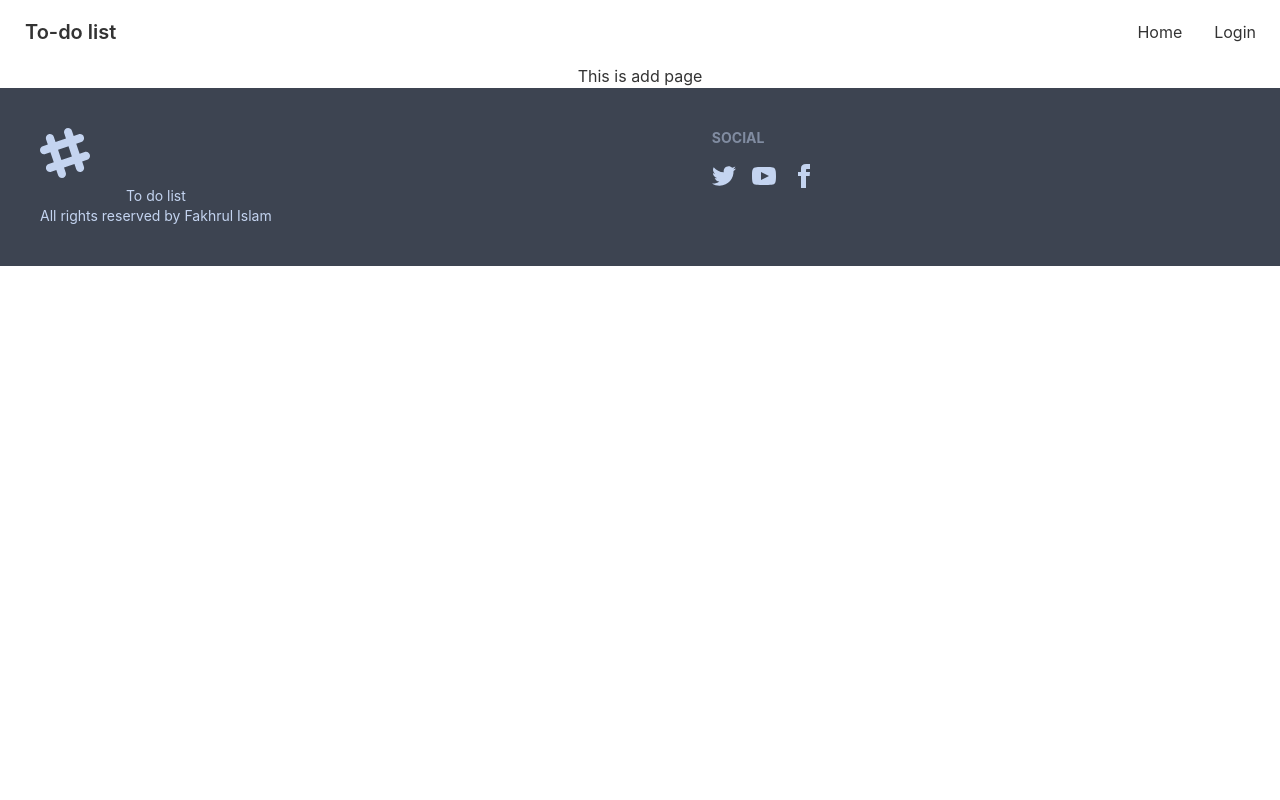
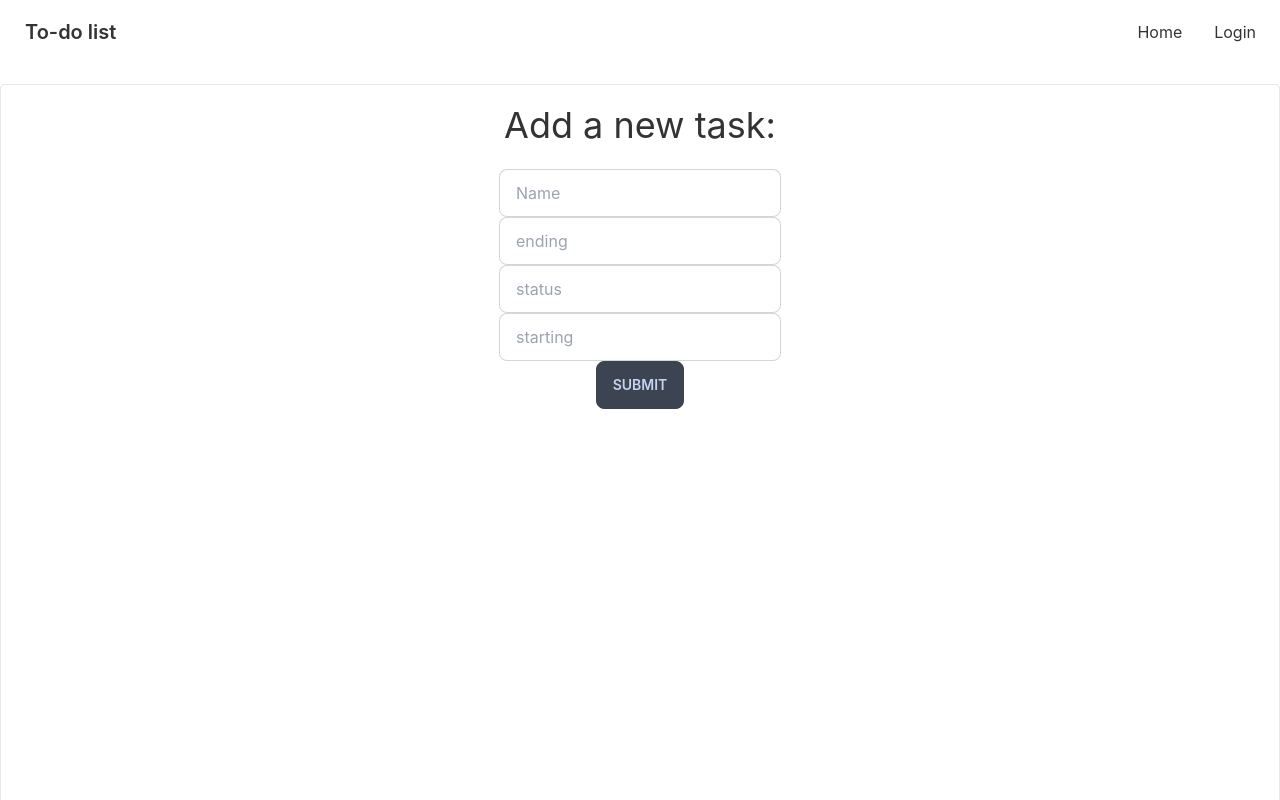
Before and after one commit to foadtkf/to-do-list-client, a React (Create React App) app: page /add in a window 1280 px wide. Shown: the top 800 px of the page. Built offline with nearby package versions, Linux system fonts and the light colour scheme; no server answers.

Commit message:
add operation added

```diff
--- a/package.json
+++ b/package.json
@@ -13,6 +13,7 @@
     "react-bootstrap": "^2.4.0",
     "react-dom": "^18.1.0",
     "react-firebase-hooks": "^5.0.3",
+    "react-hook-form": "^7.31.1",
     "react-router-dom": "^6.3.0",
     "react-scripts": "5.0.1",
     "react-toastify": "^9.0.1",
--- a/src/App.js
+++ b/src/App.js
@@ -1,11 +1,12 @@
 import { Route, Routes } from 'react-router-dom';
 import './App.css';
-import Add from './Components/Add/Add';
+import AddService from './Components/AddService/AddService';
 import Footer from './Components/Footer/Footer';
 import Home from './Components/Home/Home';
 import Login from './Components/Login/Login';
 import Navbar from './Components/Navbar/Navbar';
 import Register from './Components/Register/Register';
+import RequireAuth from './Components/RequireAuth/RequireAuth';
 import Signup from './Components/Signup/Signup';
 import Update from './Components/Update/Update';
 
@@ -18,8 +19,8 @@ function App() {
 <Route path='/home' element={<Home></Home>}></Route>
 <Route path='/login' element={<Login></Login>}></Route>
 <Route path='/register' element={<Register></Register>}></Route>
-<Route path='/update' element={<Update></Update>}></Route>
-<Route path='/add' element={<Add></Add>}></Route>
+<Route path='/update' element={<RequireAuth><Update></Update></RequireAuth>}></Route>
+<Route path='/add' element={<AddService/>}></Route>
       <Route path='/signup' element={<Signup></Signup>}></Route>
       </Routes>
       <Footer></Footer>
--- a/src/Components/Add/Add.js
+++ /dev/null
@@ -1,11 +0,0 @@
-import React from 'react';
-
-const Add = () => {
-    return (
-        <div>
-            <p>This is add page</p>
-        </div>
-    );
-};
-
-export default Add;
--- /dev/null
+++ b/src/Components/AddService/AddService.js
@@ -0,0 +1,42 @@
+import React from "react";
+import { useForm } from "react-hook-form";
+import { toast, ToastContainer } from "react-toastify";
+
+const AddService = () => {
+  const {
+    register,
+    handleSubmit,
+    formState: { errors },
+  } = useForm();
+  const onSubmit = (data) => {
+    console.log(data);
+    const url = `http://localhost:5000/tasks`;
+    fetch(url, {
+      method: "POST",
+      headers: {
+        "content-type": "application/json",
+      },
+      body: JSON.stringify(data),
+    })
+      .then((res) => res.json())
+      .then((result) => {
+        console.log(result);
+        toast.success('task added successfully',{position: toast.POSITION.TOP_RIGHT})
+      });
+  };
+  return (
+    <div className="w-50 mx-auto my-5 border rounded shadow-lg p-5"  style={{minHeight:'100vh'}}>
+      <h2 className="text-4xl">Add a new task: </h2><br/>
+      <form className="d-flex flex-column rounded" onSubmit={handleSubmit(onSubmit)}>
+        <input className="input input-bordered" {...register("name")} placeholder="Name" required/><br/>
+        <input className="input input-bordered" {...register("ending")} placeholder="ending" required/><br/>
+        <input className="input input-bordered" {...register("status")} placeholder="status" required/><br/>
+        <input className="input input-bordered" {...register("starting")} placeholder="starting" required/><br/>
+<input type="submit" value="Submit" class="btn" />
+      </form>
+      <ToastContainer/>
+    </div>
+  );
+};
+
+export default AddService;
```
Also changed, not shown: 1 other file (tests, documents, lock files or other folders).
